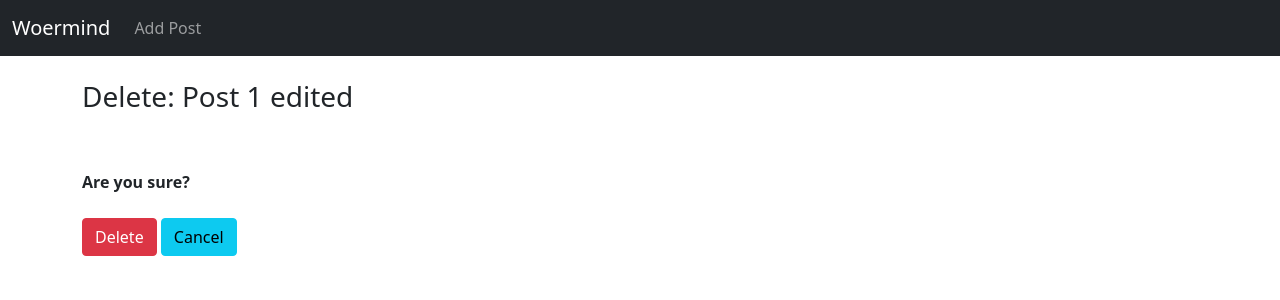
After one commit to Hiradoras/myblog, a Django app: page /article/1/remove in a window 1280 px wide. The commit adds this page. Shown: the top 300 px of the page. Run offline with Django 4.2, Linux system fonts and the light colour scheme; data comes from the database, SQL or seed files in the repository; both versions use the stored data as it was after the commit.

Commit message:
deleting post added

```diff
--- a/theblog/templates/article_detail.html
+++ b/theblog/templates/article_detail.html
@@ -7,12 +7,13 @@
 {% block content %}
     <h1>{{post.title}}</h1>
 
-    <small>By: {{post.author.first_name}} {{post.author.last_name}} - <a href="{% url 'update-post' post.pk %}">Edit</a></small><br/>
+    <small>By: {{post.author.first_name}} {{post.author.last_name}}</small><br/>
     <hr>
     <br/>
     {{post.body}}
 
 
+
     <br/><br/>
-    <a href="{% url 'home' %}" class="btn btn-secondary">Back</a>
+    <a href="{% url 'home' %}" class="btn btn-secondary">Back</a> <a href="{% url 'update-post' post.pk %}" class='btn btn-info'>Edit</a> <a href="{% url 'delete-post' post.pk %}" class="btn btn-danger">Delete</a>
 {% endblock content %}
--- /dev/null
+++ b/theblog/templates/delete_post.html
@@ -0,0 +1,16 @@
+{% extends 'base.html' %}
+
+{% block title %}Delete Post{% endblock title %}
+
+{% block content %}
+    <div class='form-group'>
+        <h3>Delete: {{post.title}}</h3>
+            <br/><br/>
+            <form method="POST">
+            {% csrf_token %}
+            <strong>Are you sure?</strong><br/><br/>
+            <button class="btn btn-danger">Delete</button>   <a href="{% url 'article-detail' post.pk %}" class='btn btn-info'>Cancel</a>
+
+    </div>
+
+{% endblock content %}
--- a/theblog/templates/home.html
+++ b/theblog/templates/home.html
@@ -7,7 +7,11 @@
     <ul>
     {% for post in object_list %} <!--This object_list is the object that comes from the views.py with model = Post-->
         <li><a href="{% url 'article-detail' post.pk %}">{{post.title}}</a> - {{post.author}} /
-        {{post.author.first_name}} {{post.author.last_name}} - <small><a href="{% url 'update-post' post.pk %}">Edit</a></small> <br/>
+        {{post.author.first_name}} {{post.author.last_name}} - <small>
+            <a href="{% url 'update-post' post.pk %}">Edit</a>
+            <a href="{% url 'delete-post' post.pk %}">Delete</a>
+        </small>
+        <br/>
         {{post.body}}</li>
     {% endfor %}
     </ul>
--- a/theblog/urls.py
+++ b/theblog/urls.py
@@ -1,10 +1,12 @@
 from django.urls import path
-from .views import HomeView, ArticleDetailView, AddPostView, UpdatePostView
+from .views import HomeView, ArticleDetailView, AddPostView, UpdatePostView, DeletePostView
 
 urlpatterns = [
     path('', HomeView.as_view(), name = "home"),
     path('article/<int:pk>', ArticleDetailView.as_view(), name = "article-detail"),
     path('add_post/', AddPostView.as_view(), name='add_post'),
-    path('article/edit/<int:pk>', UpdatePostView.as_view(), name = "update-post")
+    path('article/edit/<int:pk>', UpdatePostView.as_view(), name = "update-post"),
+    path('article/<int:pk>/remove', DeletePostView.as_view(), name = "delete-post"),
+
 
 ]
--- a/theblog/views.py
+++ b/theblog/views.py
@@ -1,13 +1,15 @@
 from dataclasses import fields
 from re import template
 from django.shortcuts import render
-from django.views.generic import ListView, DetailView, CreateView, UpdateView
+from django.urls import reverse_lazy
+from django.views.generic import ListView, DetailView, CreateView, UpdateView, DeleteView
 from .models import Post
 from .forms import PostForm, EditForm
 
 class HomeView(ListView):
     model = Post # this Post is the object that we can use in html.
     template_name = 'home.html'
+    # ordering = ['-id']
 
 
 class ArticleDetailView(DetailView):
@@ -27,3 +29,9 @@ class UpdatePostView(UpdateView):
     form_class = EditForm
     template_name = 'update_post.html'
     #fields = ['title', 'title_tag','body']
+
+
+class DeletePostView(DeleteView):
+    model = Post
+    template_name = 'delete_post.html'
+    success_url = reverse_lazy('home')
```
Also changed, not shown: db.sqlite3.
